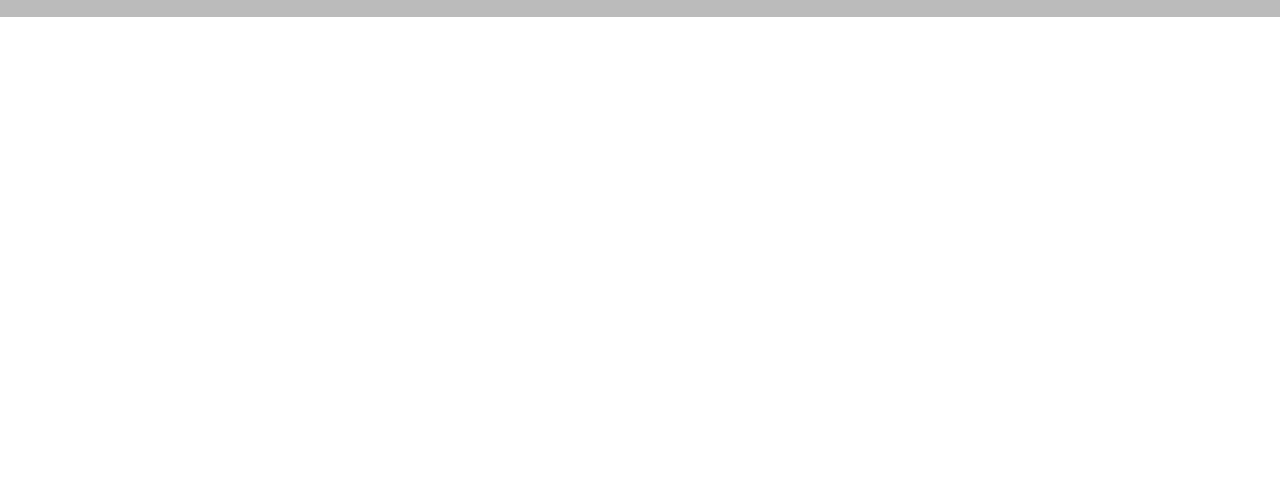
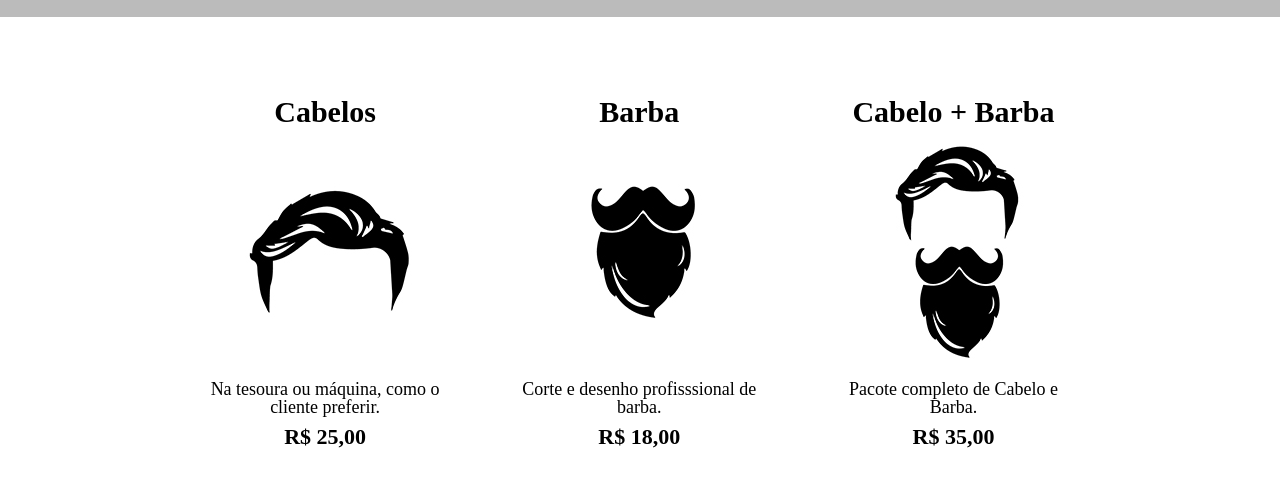
Before and after one commit to cdaniel01/alura_html_css_01, a plain HTML site: page alura_html_css_02/produtos.html in a window 1280 px wide. Shown: the part 276-762 px from the top of the page. Drawn offline with Linux system fonts and the light colour scheme.

Commit message:
Este commit, se aplicado adiciona a sessão main na pagaina.

```diff
--- a/alura_html_css_02/css/produtos.css
+++ b/alura_html_css_02/css/produtos.css
@@ -28,3 +28,33 @@ nav a{
     font-size: 22px;
     text-decoration: none;
 }
+.produtos{
+    width: 940px;
+    margin: 0 auto;
+    padding: 50px 0;
+}
+
+.produtos li{
+    display: inline-block;
+    text-align: center;
+    width: 30%;
+    vertical-align: top;
+    margin: 0 1.5%;
+    padding: 30px 20px;
+    box-sizing: border-box;
+}
+
+.produtos h2{
+    font-size: 30px;
+    font-weight: bold;
+}
+
+.produto-descricao{
+    font-size: 18px;
+}
+
+.produto-preco{
+    font-size: 22px;
+    font-weight: bold;
+    margin-top: 10px;
+}
--- a/alura_html_css_02/produtos.html
+++ b/alura_html_css_02/produtos.html
@@ -14,7 +14,7 @@
           <img src="img/logo.png" alt="Barbearia Alura" />
 
           <nav>
-            <ul>
+            <ul">
               <li><a href="index.html">Home</a></li>
               <li><a href="produtos.html">Produtos</a></li>
               <li><a href="#">Contato</a></li>
@@ -23,5 +23,30 @@
         </h1>
       </div>
     </header>
+    <main>
+      <ul class="produtos">
+        <li>
+          <h2>Cabelos</h2>
+            <img src="img/cabelo.jpg" alt="Corte de Cabelos">
+              <p class="produto-descricao">Na tesoura ou máquina, como o cliente preferir.</p>
+              <p class="produto-preco">R$ 25,00</p>
+            </img>
+
+        </li>
+        <li>
+          <h2>Barba</h2>
+              <img src="img/barba.jpg" alt="Corte e Desenho Barba">
+                <p class="produto-descricao">Corte e desenho profisssional de barba.</p>
+                <p class="produto-preco">R$ 18,00</p>
+          </li>
+        <li>
+        <h2>Cabelo + Barba</h2>
+            <img src="img/cabelo+barba.jpg" alt="">
+              <p class="produto-descricao">Pacote completo de Cabelo e Barba.</p>
+              <p class="produto-preco">R$ 35,00</p>
+
+        </li>
+      </ul>
+    </main>
   </body>
 </html>
```
